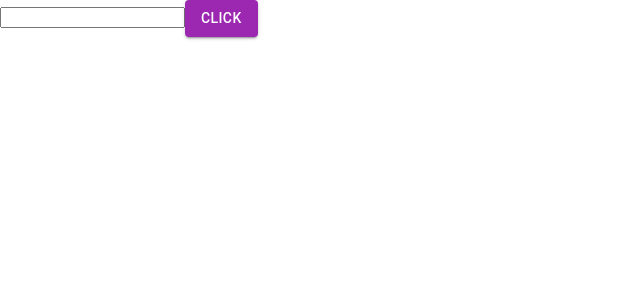
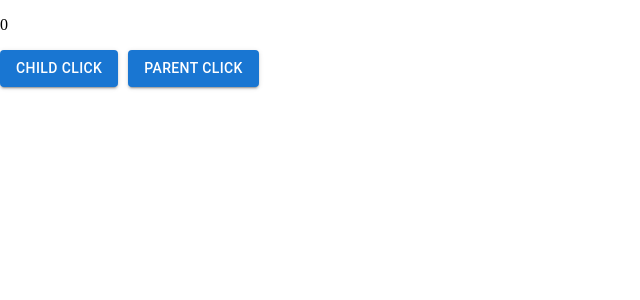
Before and after one commit to Ujala-355/Advance_react, a React (Create React App) app: page / in a window 1280 px wide. Shown: the top 300 px of the page, without its empty margins (0-640 px from the left). Built offline with nearby package versions, Linux system fonts and the light colour scheme.

Commit message:
useImperativeHandle hook

```diff
--- a/src/App.js
+++ b/src/App.js
@@ -9,7 +9,8 @@ import React from "react";
 // import MyTabs from "./Tabs";
 // import  MenuRouting from "./MenuWithRouting";
 // import Icon from "./Icon"
-import UseRef from "./useRef";
+// import UseRef from "./useRef";
+import Parent from "./useImperP"
 function App() {
   return (
     <>
@@ -27,7 +28,8 @@ function App() {
                 </Route>
             </Routes>
         </BrowserRouter> */}
-        <UseRef/>
+        {/* <UseRef/> */}
+        <Parent/>
     </>
   );
 }
--- /dev/null
+++ b/src/useImperP.js
@@ -0,0 +1,17 @@
+import React,{useRef} from "react";
+import Child from "./useimperC";
+import Button from "@mui/material/Button";
+
+const Parent=()=>{
+    const ref=useRef()
+    const style={
+        marginLeft:"10px",
+    }
+    return(
+        <>
+            <Child ref={ref}/>
+            <Button variant="contained" onClick={()=>ref.current.increment()} style={style}>Parent Click</Button>
+        </>
+    )
+}
+export default Parent;
--- /dev/null
+++ b/src/useimperC.js
@@ -0,0 +1,19 @@
+import React,{forwardRef,useImperativeHandle,useState} from "react";
+import Button from "@mui/material/Button";
+const Child=forwardRef((props,ref)=>{
+    const [count,setCount]=useState(0)
+    useImperativeHandle(ref,()=>({
+        increment
+    }))
+    const increment=()=>{
+        setCount(count+1)
+    }
+
+    return(
+        <>
+            <p>{count}</p>
+            <Button onClick={increment} variant="contained">Child Click</Button>
+        </>
+    )
+})
+export default Child;
```
